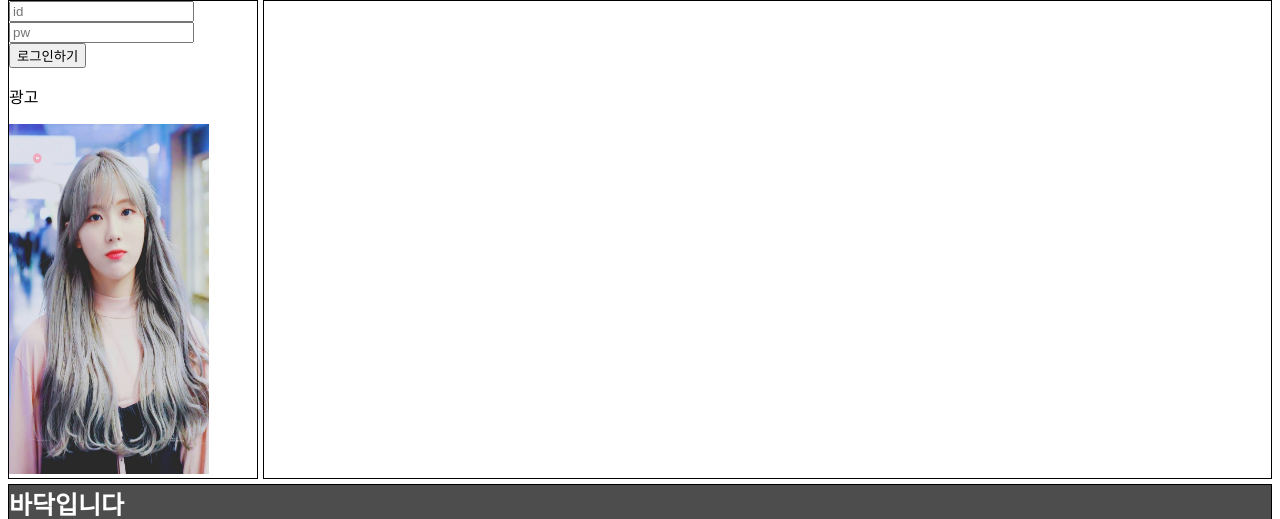
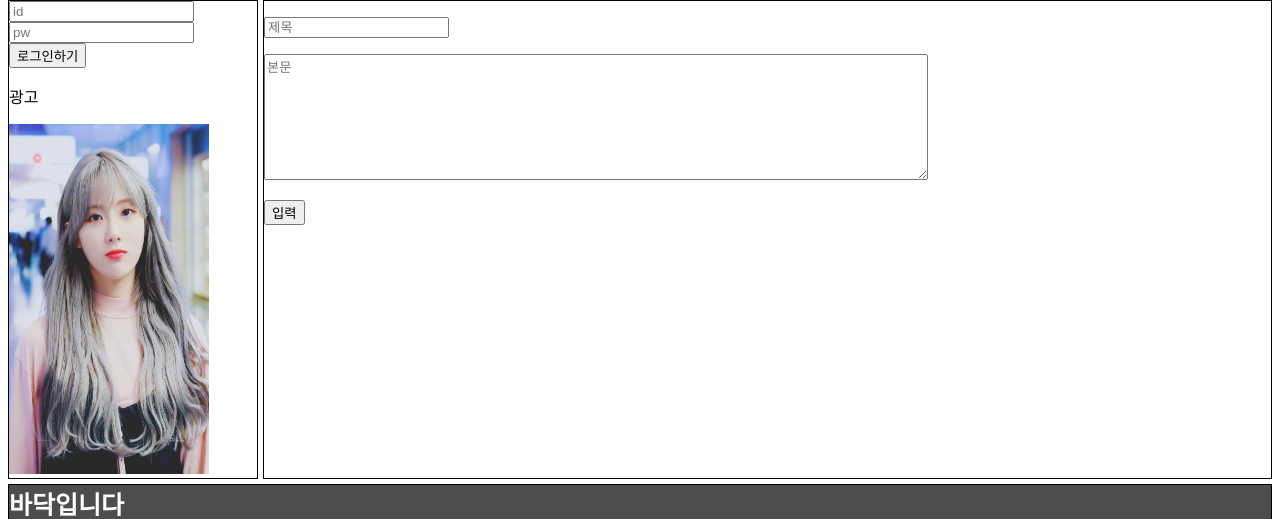
Before and after one commit to sourcesauce/SoWeb1, a PHP site: page /main_page.php?board=1 in a window 1280 px wide. Shown: the part 127-646 px from the top of the page. Run offline with PHP 8.4, Linux system fonts and the light colour scheme.

Commit message:
글 쓰기 추가

```diff
--- /dev/null
+++ b/create.php
@@ -0,0 +1,4 @@
+<?php
+file_put_contents('user_data/'.$_POST['title'],$_POST['descrition']);
+header('Location: /index.php?id=user');
+ ?>
--- a/main_page.php
+++ b/main_page.php
@@ -40,6 +40,16 @@
         <?php
           $board_result=$_GET['board'];
           echo file_get_contents("data/".$board_result.".txt"); ?>
+          <!-- TEST -->
+          <form class="" action="create.php" method="post">
+            <p>
+              <input type="text" name="title" placeholder="제목">
+            </p>
+            <p>
+              <textarea name="description" rows="8" cols="80" placeholder="본문"></textarea>
+            </p>
+            <input type="submit" value="입력">
+          </form>
       </div>
 
       <div class="footer">
```
Also changed, not shown: 1 other file.
